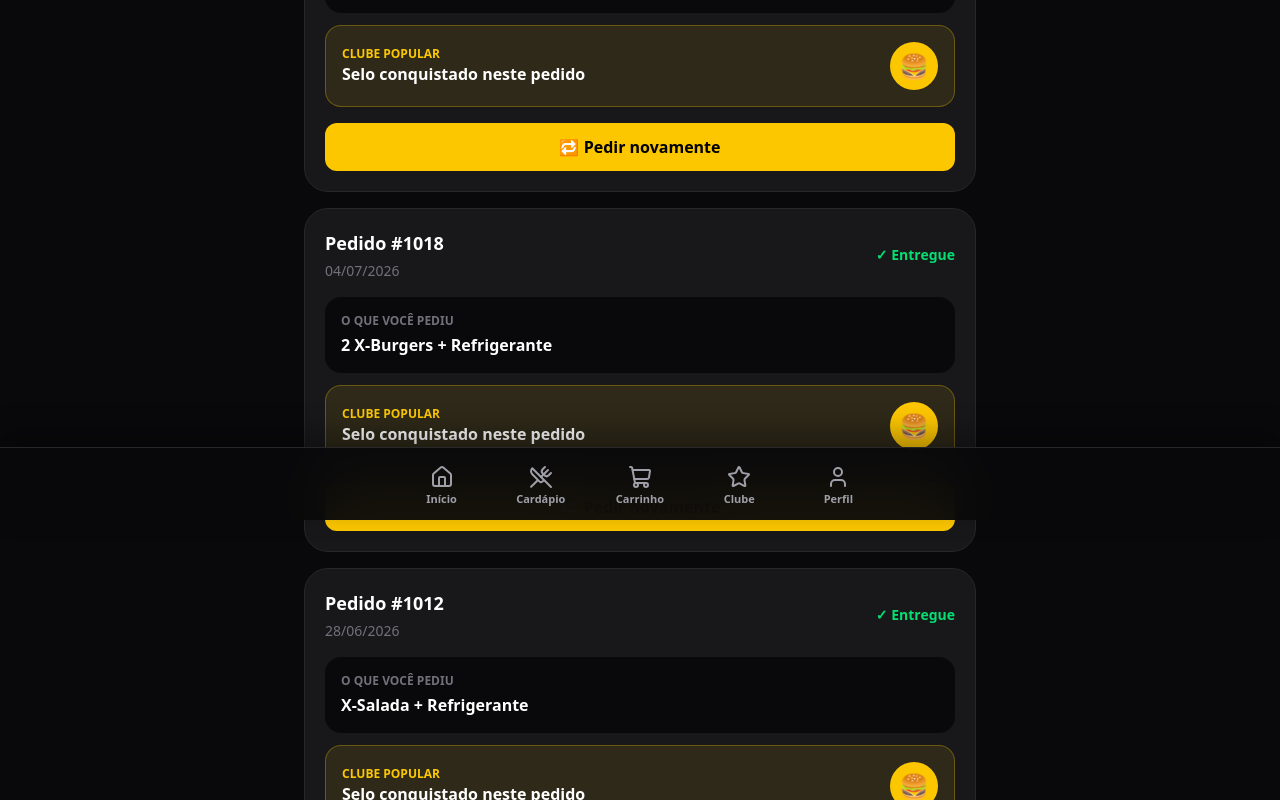
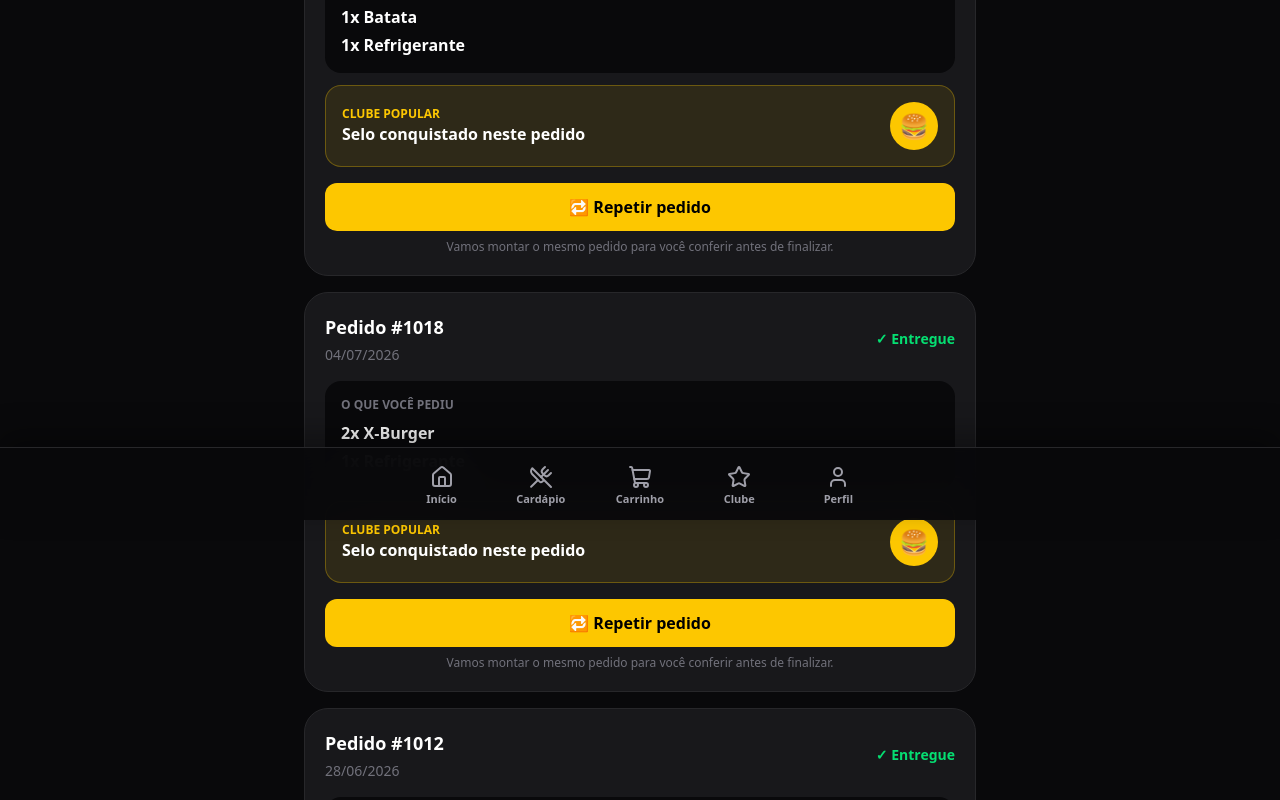
Before and after one commit to UniversalKnowledgeEcosystem/popular-app, a Next.js app: page /historico in a window 1280 px wide. Shown: the part 280-1080 px from the top of the page. Built offline with nearby package versions, Linux system fonts and the light colour scheme.

Commit message:
feat: rebuild previous order before checkout

```diff
--- a/app/historico/page.tsx
+++ b/app/historico/page.tsx
@@ -1,67 +1,82 @@
 "use client";
 
 import Link from "next/link";
+import { useRouter } from "next/navigation";
+import { useCart, type CartItem } from "../context/CartContext";
 
-const pedidos = [
-  {
-    numero: "#1021",
-    data: "08/07/2026",
-    status: "Entregue",
-    itens: "X-Salada + Batata + Refrigerante",
-    selos: 1,
-  },
-  {
-    numero: "#1018",
-    data: "04/07/2026",
-    status: "Entregue",
-    itens: "2 X-Burgers + Refrigerante",
-    selos: 1,
-  },
-  {
-    numero: "#1012",
-    data: "28/06/2026",
-    status: "Entregue",
-    itens: "X-Salada + Refrigerante",
-    selos: 1,
-  },
+type PedidoHistorico = {
+  numero: string;
+  data: string;
+  status: string;
+  selos: number;
+  itens: CartItem[];
+};
+
+const pedidos: PedidoHistorico[] = [
+  { numero: "#1021", data: "08/07/2026", status: "Entregue", selos: 1, itens: [
+    { id: 101, nome: "X-Salada", preco: 0, quantidade: 1 },
+    { id: 102, nome: "Batata", preco: 0, quantidade: 1 },
+    { id: 103, nome: "Refrigerante", preco: 0, quantidade: 1 },
+  ]},
+  { numero: "#1018", data: "04/07/2026", status: "Entregue", selos: 1, itens: [
+    { id: 104, nome: "X-Burger", preco: 0, quantidade: 2 },
+    { id: 103, nome: "Refrigerante", preco: 0, quantidade: 1 },
+  ]},
+  { numero: "#1012", data: "28/06/2026", status: "Entregue", selos: 1, itens: [
+    { id: 101, nome: "X-Salada", preco: 0, quantidade: 1 },
+    { id: 103, nome: "Refrigerante", preco: 0, quantidade: 1 },
+  ]},
 ];
 
 export default function Historico() {
+  const router = useRouter();
+  const { limpar, adicionar } = useCart();
+
+  function repetirPedido(pedido: PedidoHistorico) {
+    limpar();
+    pedido.itens.forEach((item) => {
+      for (let i = 0; i < item.quantidade; i += 1) {
+        adicionar({ id: item.id, nome: item.nome, preco: item.preco });
+      }
+    });
+    try {
+      localStorage.setItem("popular_pedido_repetido", JSON.stringify({
+        numeroOriginal: pedido.numero,
+        itens: pedido.itens,
+        criadoEm: new Date().toISOString(),
+      }));
+    } catch {}
+    router.push("/carrinho?repetido=1");
+  }
+
   return (
     <main className="min-h-screen bg-zinc-950 text-white p-6 pb-28">
       <div className="max-w-2xl mx-auto">
         <h1 className="text-4xl font-black text-yellow-400">📜 Histórico</h1>
-        <p className="text-zinc-400 mt-2">Veja o que você pediu, os selos conquistados e peça novamente com facilidade.</p>
+        <p className="text-zinc-400 mt-2">Veja o que você pediu, os selos conquistados e repita seu pedido com facilidade.</p>
 
         <div className="mt-8 space-y-4">
           {pedidos.map((pedido) => (
             <article key={pedido.numero} className="bg-zinc-900 border border-zinc-800 rounded-3xl p-5">
               <div className="flex justify-between items-center gap-3">
-                <div>
-                  <h2 className="font-black text-lg">Pedido {pedido.numero}</h2>
-                  <p className="text-zinc-500 text-sm mt-1">{pedido.data}</p>
-                </div>
+                <div><h2 className="font-black text-lg">Pedido {pedido.numero}</h2><p className="text-zinc-500 text-sm mt-1">{pedido.data}</p></div>
                 <span className="text-green-400 text-sm font-black">✓ {pedido.status}</span>
               </div>
 
               <div className="mt-4 bg-zinc-950 rounded-2xl p-4">
                 <p className="text-xs font-black text-zinc-500 uppercase">O que você pediu</p>
-                <p className="font-bold mt-1">{pedido.itens}</p>
+                <div className="mt-2 space-y-1">{pedido.itens.map((item)=><p key={item.id} className="font-bold">{item.quantidade}x {item.nome}</p>)}</div>
               </div>
 
               <div className="mt-3 flex items-center justify-between bg-yellow-400/10 border border-yellow-400/30 rounded-2xl p-4">
-                <div>
-                  <p className="text-xs text-yellow-400 font-black">CLUBE POPULAR</p>
-                  <p className="font-bold">Selo conquistado neste pedido</p>
-                </div>
-                <div className="w-12 h-12 rounded-full bg-yellow-400 text-black flex items-center justify-center text-2xl" aria-label={`${pedido.selos} selo conquistado`}>
-                  🍔
-                </div>
+                <div><p className="text-xs text-yellow-400 font-black">CLUBE POPULAR</p><p className="font-bold">Selo conquistado neste pedido</p></div>
+                <div className="w-12 h-12 rounded-full bg-yellow-400 text-black flex items-center justify-center text-2xl" aria-label={`${pedido.selos} selo conquistado`}>🍔</div>
               </div>
 
-              <Link href="/cardapio" className="flex items-center justify-center w-full mt-4 bg-yellow-400 text-black py-3 rounded-xl font-black">
-                🔁 Pedir novamente
-              </Link>
+              <button onClick={()=>repetirPedido(pedido)} className="w-full mt-4 bg-yellow-400 text-black py-3 rounded-xl font-black">
+                🔁 Repetir pedido
+              </button>
+              <p className="text-center text-xs text-zinc-500 mt-2">Vamos montar o mesmo pedido para você conferir antes de finalizar.</p>
             </article>
           ))}
         </div>
```
